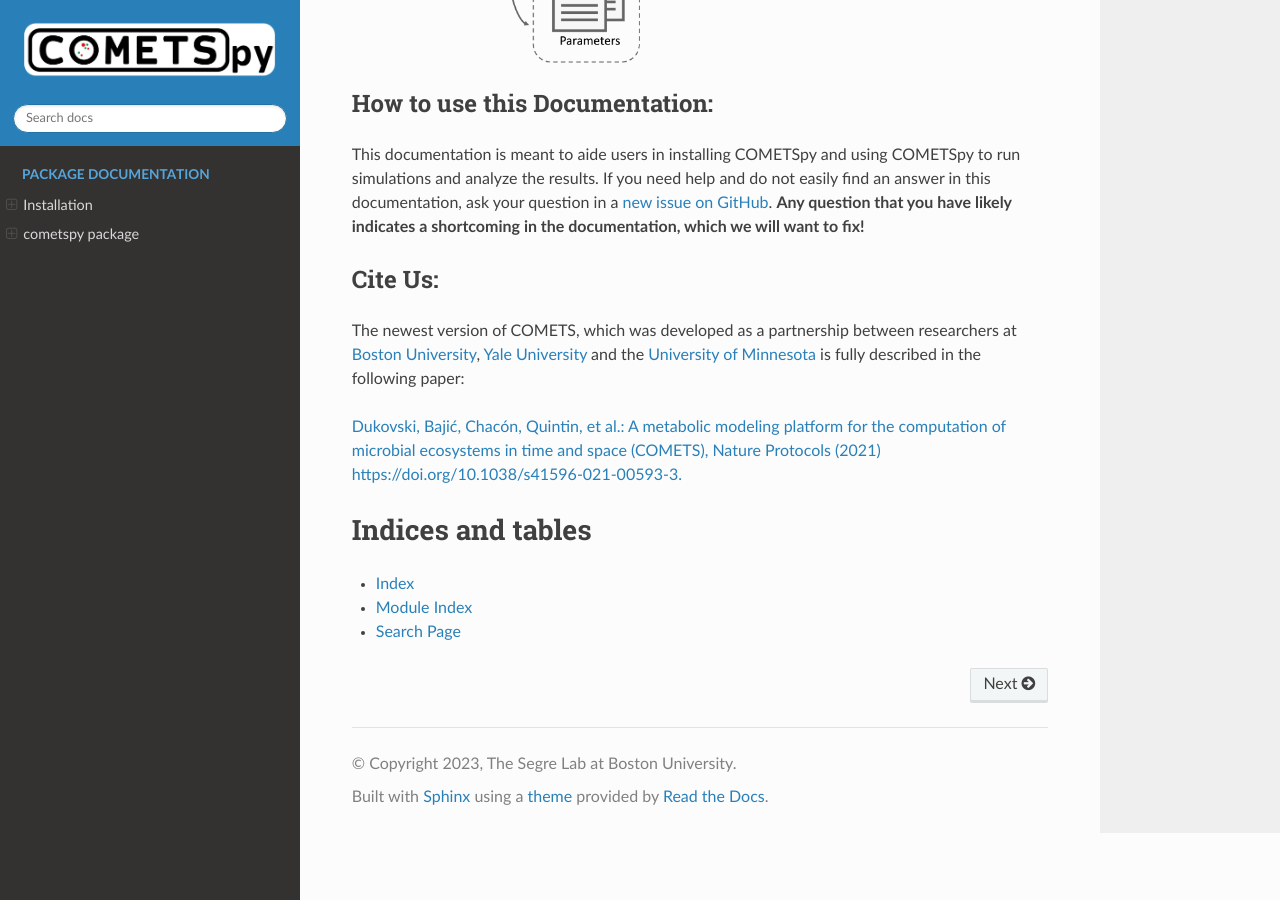
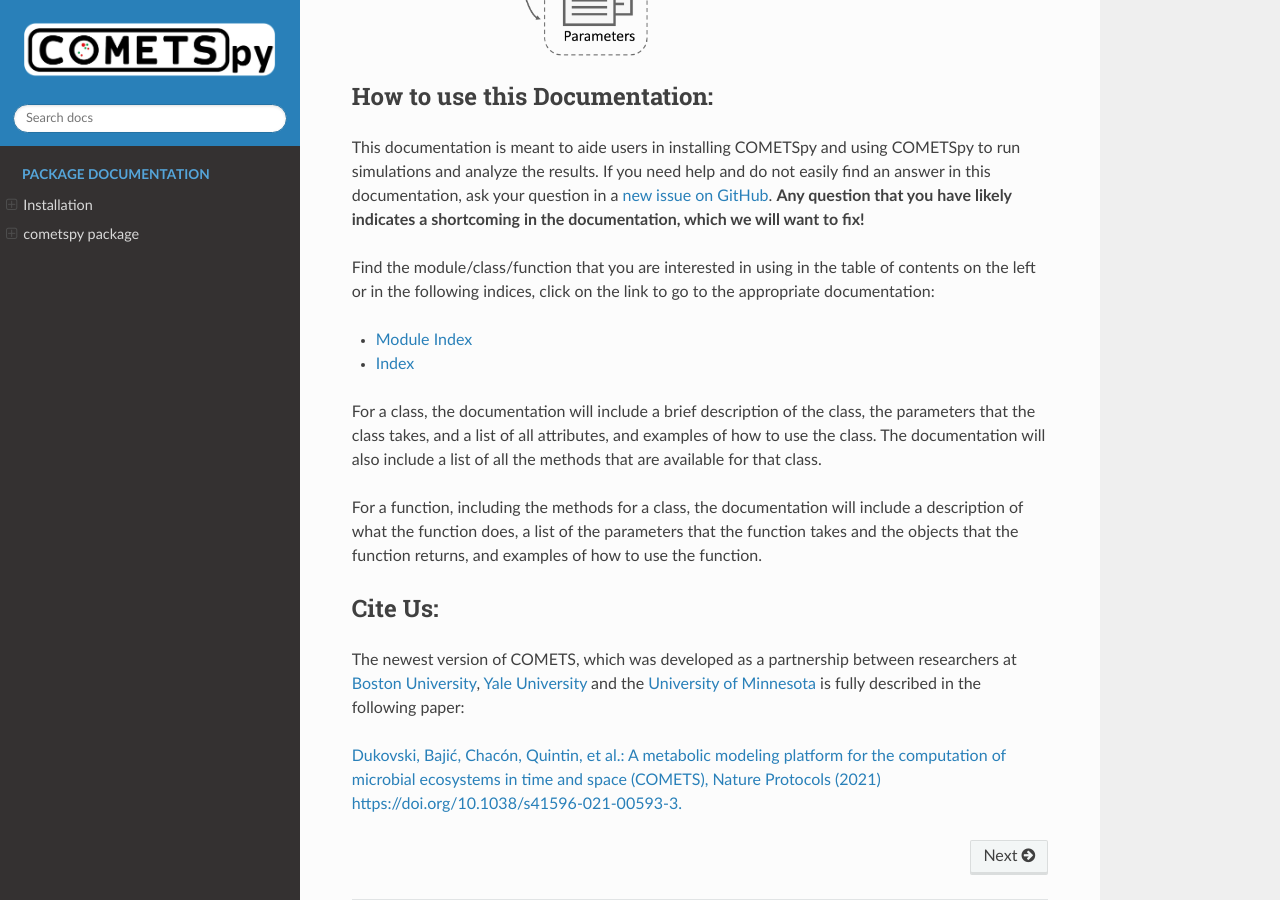
Before and after one commit to segrelab/cometspy, a Sphinx documentation site: the page built from docs/source/index.rst, in a window 1280 px wide and 900 px high, scrolled down 1329 px. Built offline with Sphinx 7.4.7 and the Read the Docs theme 2.0.0, drawn with Linux system fonts in a browser that asks for light colours.

Commit message:
Vamp up intro page

```diff
--- a/docs/source/index.rst
+++ b/docs/source/index.rst
@@ -61,7 +61,22 @@ in a `new issue on GitHub <https://github.com/segrelab/cometspy/issues/new>`_.
 **Any question that you have likely indicates a shortcoming in the documentation,
 which we will want to fix!**
 
-.. TODO: Explain the structure of the documentation here
+Find the module/class/function that you are interested in using in the
+table of contents on the left or in the following indices, click on the link to
+go to the appropriate documentation:
+
+* :ref:`modindex`
+* :ref:`genindex`
+
+For a class, the documentation will include a brief description of the class,
+the parameters that the class takes, and a list of all attributes, and examples
+of how to use the class. The documentation will also include a list of all
+the methods that are available for that class.
+
+For a function, including the methods for a class, the documentation will
+include a description of what the function does, a list of the parameters that
+the function takes and the objects that the function returns, and examples of
+how to use the function.
 
 Cite Us:
 --------
@@ -76,11 +91,3 @@ in the following paper:
 the computation of microbial ecosystems in time and space (COMETS), Nature
 Protocols (2021) https://doi.org/10.1038/s41596-021-00593-3.
 <https://www.nature.com/articles/s41596-021-00593-3>`_
-
-
-Indices and tables
-==================
-
-* :ref:`genindex`
-* :ref:`modindex`
-* :ref:`search`
```
Also changed, not shown: docs/source/images/cometspy_workflow.png, 6 other files.
